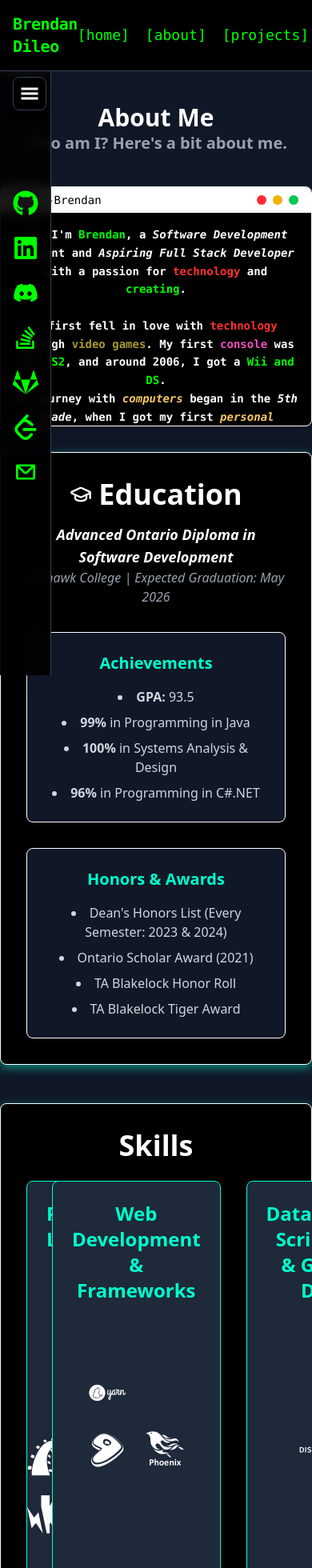
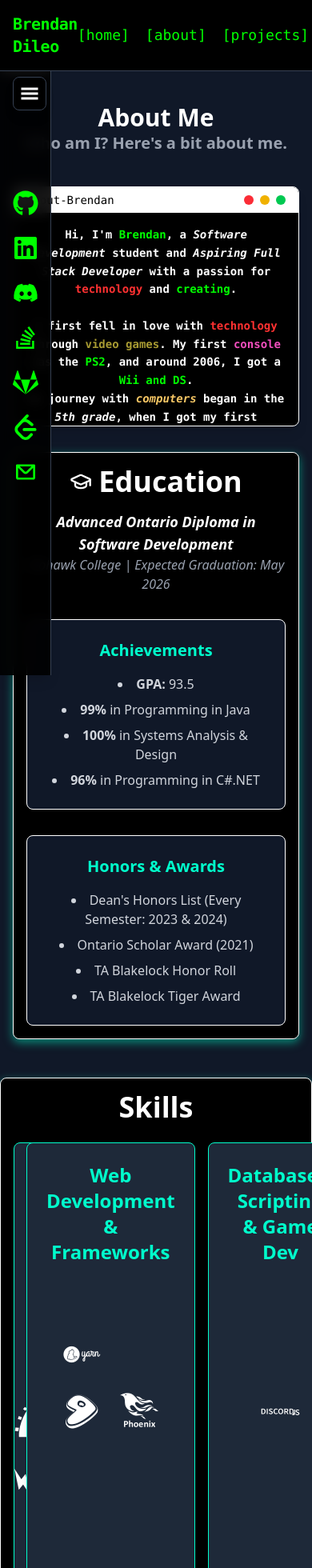
Before and after one commit to brendanddev/brendans-website, a React (Vite) app in the folder frontend/: page /about in a window 390 px wide. Shown: the top 1960 px of the page at 80% size. Built offline with nearby package versions, Linux system fonts and the light colour scheme.

Commit message:
Update Responsiveness for other pages

```diff
--- a/frontend/src/pages/About.jsx
+++ b/frontend/src/pages/About.jsx
@@ -1,4 +1,3 @@
-
 /**
  * @file About.jsx
  * @author Brendan Dileo
@@ -20,10 +19,10 @@ const About = () => {
             subtitle="Who am I? Here's a bit about me."
         />
 
-        <section className="w-full flex justify-center items-center mb-8">
+        <section className="w-full flex justify-center items-center mb-8 px-4">
 
           <motion.div
-            className="w-full h-[300px] bg-black rounded-lg shadow-lg flex flex-col border border-white overflow-hidden font-mono"
+            className="w-full max-w-4xl h-[300px] bg-black rounded-lg shadow-lg flex flex-col border border-white overflow-hidden font-mono"
             initial={{ opacity: 0, x: -500 }}
             animate={{ opacity: 1, x: 0 }}
             transition={{ duration: 0.8, ease: "easeOut" }}
@@ -89,9 +88,9 @@ const About = () => {
           </motion.div>
         </section>
 
-      <section className="w-full mb-12">
+      <section className="w-full mb-12 px-4">
         <motion.div
-          className="w-full p-8 border rounded-lg shadow-[0_4px_12px_rgba(0,255,204,0.5)] bg-black"
+          className="w-full max-w-4xl mx-auto p-4 md:p-8 border rounded-lg shadow-[0_4px_12px_rgba(0,255,204,0.5)] bg-black"
           initial={{ opacity: 0, x: 500 }}
           animate={{ opacity: 1, x: 0 }}
           transition={{ duration: 0.8, ease: "easeOut", delay: 0.2 }}
@@ -132,14 +131,14 @@ const About = () => {
       </section>
 
       <motion.div
-        className="w-full p-8 border rounded-lg shadow-[0_4px_12px_rgba(0,255,204,0.5)] bg-black mb-10"
+        className="w-full max-w-4xl mx-auto p-4 md:p-8 border rounded-lg shadow-[0_4px_12px_rgba(0,255,204,0.5)] bg-black mb-10"
         initial={{ opacity: 0, x: -500 }}
         animate={{ opacity: 1, x: 0 }}
         transition={{ duration: 0.8, ease: "easeOut", delay: 0.2 }}
       >
 
       <h2 className="text-4xl sm:text-3xl font-bold text-center mb-6">Skills</h2>
-      <div className="grid grid-cols-1 sm:grid-cols-4 lg:grid-cols-3 gap-8">
+      <div className="grid grid-cols-1 sm:grid-cols-2 lg:grid-cols-3 gap-4 md:gap-8">
         <div className="text-center p-6 border border-[#00ffcc] rounded-lg shadow-lg bg-gray-800 transition-transform transform hover:scale-105">
           <h3 className="text-2xl font-semibold text-[#00ffcc] mb-4">Programming Languages</h3>
           <div className="flex justify-center flex-wrap gap-6">
@@ -193,7 +192,7 @@ const About = () => {
     </motion.div>
 
     <motion.div
-      className="w-full p-6 border rounded-lg shadow-lg bg-gray-800 mb-10"
+      className="w-full max-w-4xl mx-auto p-4 md:p-6 border rounded-lg shadow-lg bg-gray-800 mb-10"
       initial={{ opacity: 0, x: 500 }}
       animate={{ opacity: 1, x: 0 }}
       transition={{ duration: 0.8, ease: "easeOut", delay: 0.2 }}
--- a/frontend/src/pages/Contact.jsx
+++ b/frontend/src/pages/Contact.jsx
@@ -53,7 +53,7 @@ const Contact = () => {
                 ]}
             />
             <motion.div
-                className="w-3/5 h-[450px] bg-gray-700 rounded-lg shadow-lg flex flex-col border border-white overflow-hidden font-mono"
+                className="w-[95%] md:w-4/5 lg:w-3/5 h-[450px] bg-gray-700 rounded-lg shadow-lg flex flex-col border border-white overflow-hidden font-mono mx-auto"
                 initial={{ scale: 0 }}
                 animate={{ scale: 1 }}
                 transition={{ duration: 1 }}
--- a/frontend/src/pages/Projects.jsx
+++ b/frontend/src/pages/Projects.jsx
@@ -34,7 +34,7 @@ const Projects = () => {
                 initial={{ y: 20, opacity: 0 }}
                 animate={{ y: 0, opacity: 1 }}
                 transition={{ duration: 1, delay: 0.2 }}
-                className="w-2/4 mb-6"
+                className="w-[95%] md:w-4/5 lg:w-2/4 mb-6 px-4"
             >
                 <p className="bg-black text-sm text-green-400 p-4 rounded-md shadow-lg font-mono overflow-x-auto">
                     Over the past couple of years, I've worked on a variety of projects, ranging from school assignments to
@@ -44,14 +44,14 @@ const Projects = () => {
                 </p>
             </motion.section>
 
-            <motion.div className="grid md:grid-cols-3 gap-6 p-6">
+            <motion.div className="grid grid-cols-1 sm:grid-cols-2 lg:grid-cols-3 gap-6 p-4 md:p-6 w-[95%] md:w-4/5 lg:w-3/4">
                 {projectData.map((project, index) => (
                     <motion.div
                         key={index}
                         initial={{ scale: 0.8, opacity: 0 }}
                         animate={{ scale: 1, opacity: 1 }}
                         transition={{ duration: 0.5, delay: index * 0.2 }}
-                        className="w-96 min-h-[250px] bg-black border border-green-500 rounded-lg shadow-sm"
+                        className="w-full min-h-[250px] bg-black border border-green-500 rounded-lg shadow-sm"
                     >
                         <div className="p-6">
                             <h5 className="mb-2 text-2xl font-bold tracking-tight text-green-400">{project.title}</h5>
```
